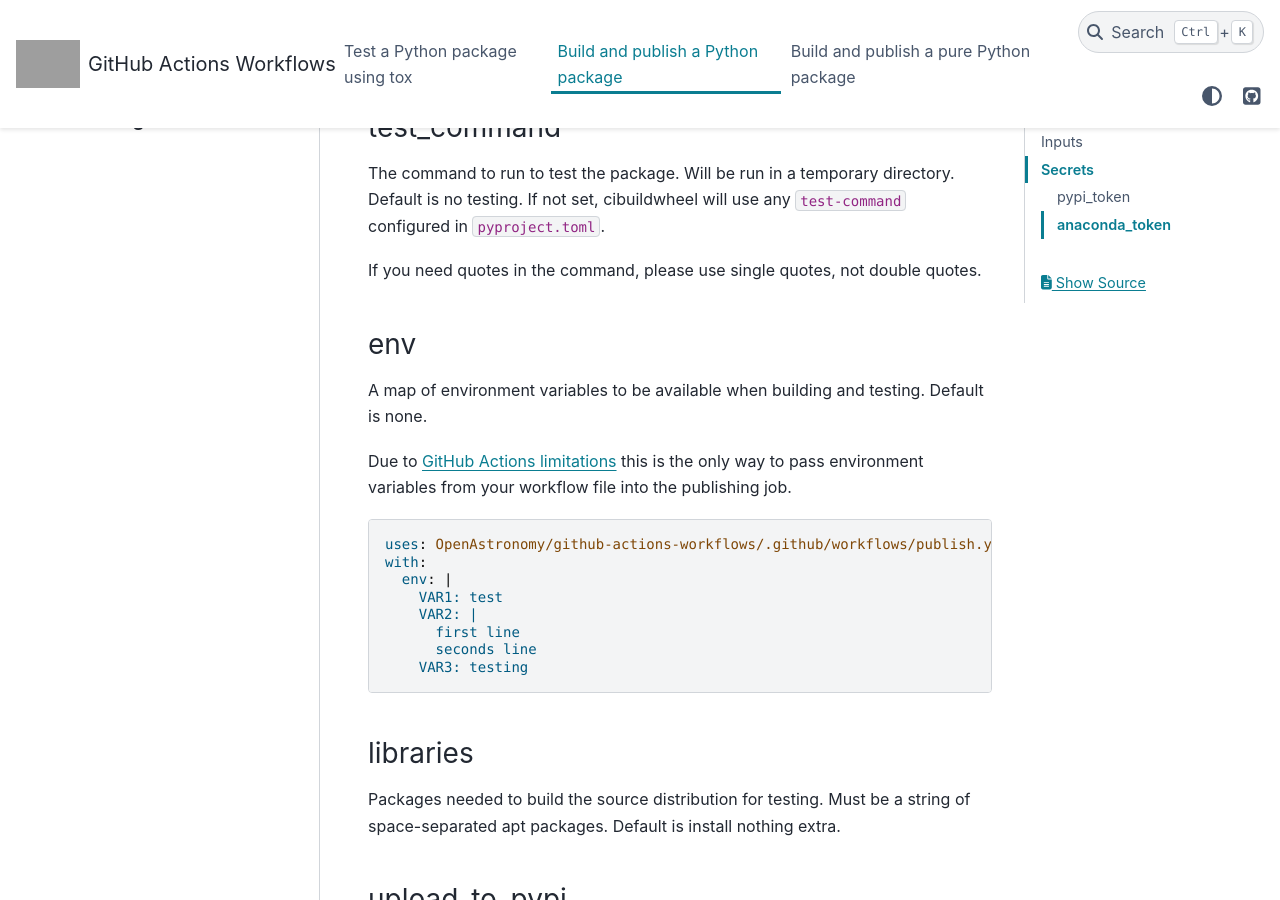
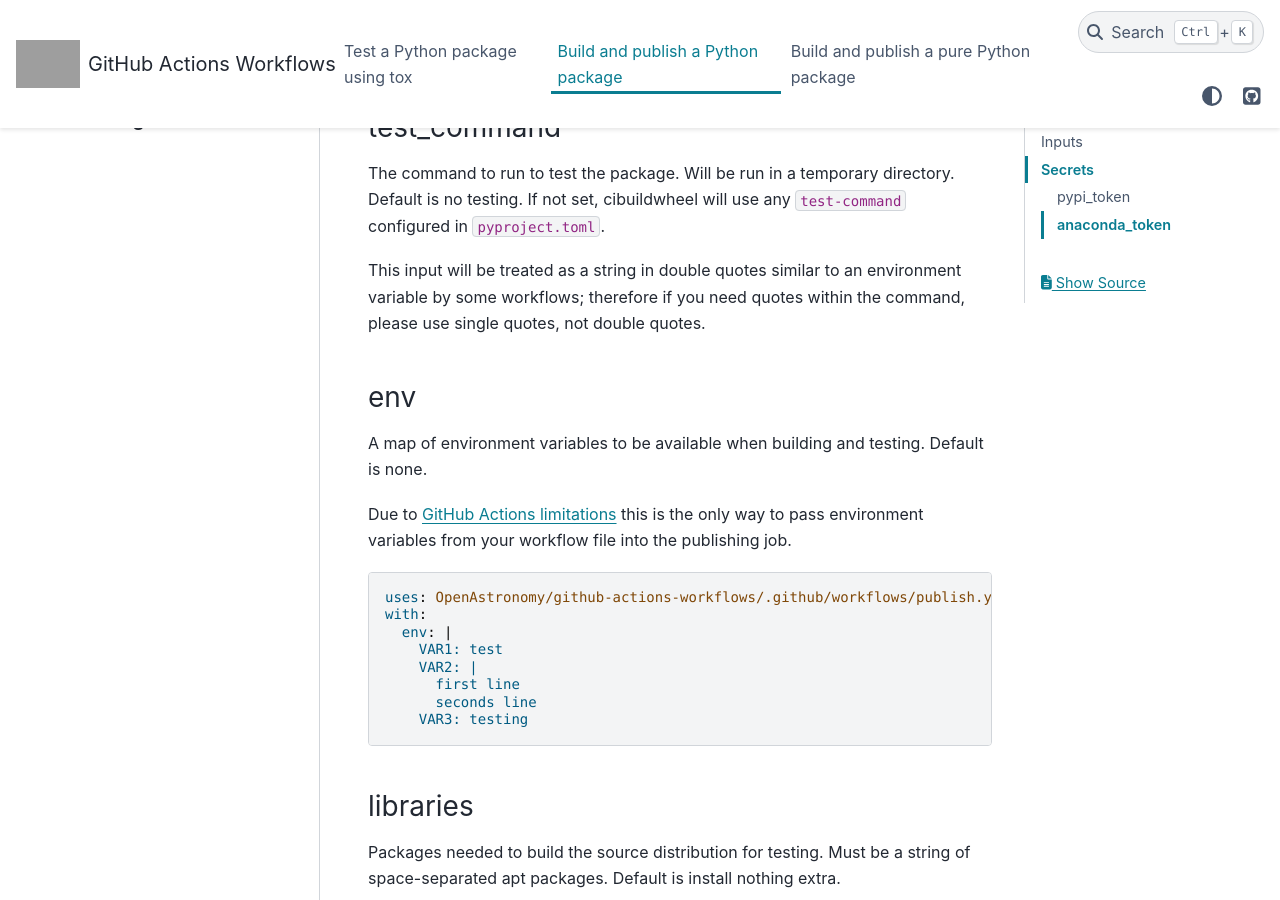
Before and after one commit to OpenAstronomy/github-actions-workflows, a Sphinx documentation site: the page built from docs/source/publish.rst, in a window 1280 px wide and 900 px high, scrolled down 1831 px. Built offline with Sphinx 7.4.7 and the PyData theme 0.15.4, drawn with Linux system fonts in a browser that asks for light colours; grey boxes are pictures that could not be loaded.

Commit message:
Update docs/source/publish.rst
Co-authored-by: Derek Homeier <dhomeie@gwdg.de>

```diff
--- a/docs/source/publish.rst
+++ b/docs/source/publish.rst
@@ -82,7 +82,9 @@ The command to run to test the package. Will be run in a temporary
 directory. Default is no testing.
 If not set, cibuildwheel will use any ``test-command`` configured in ``pyproject.toml``.
 
-If you need quotes in the command, please use single quotes, not double quotes.
+This input will be treated as a string in double quotes similar to an environment variable
+by some workflows; therefore if you need quotes within the command, please use
+single quotes, not double quotes.
 
 env
 ^^^
```
